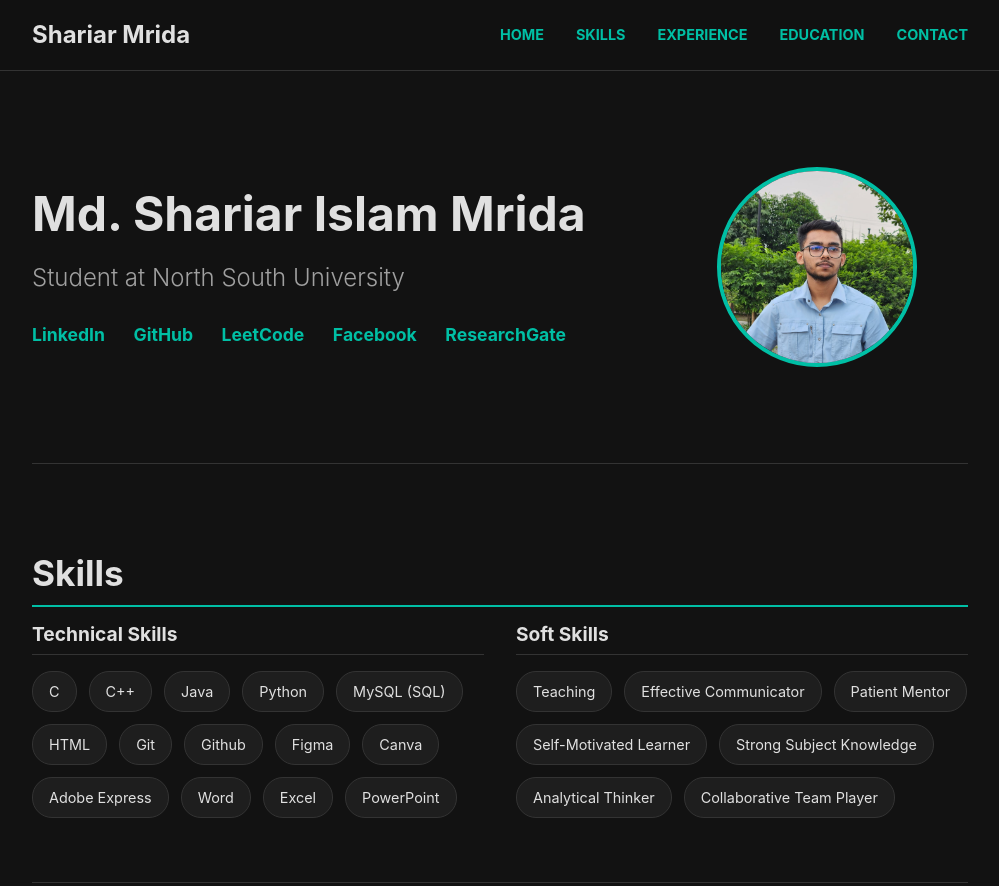
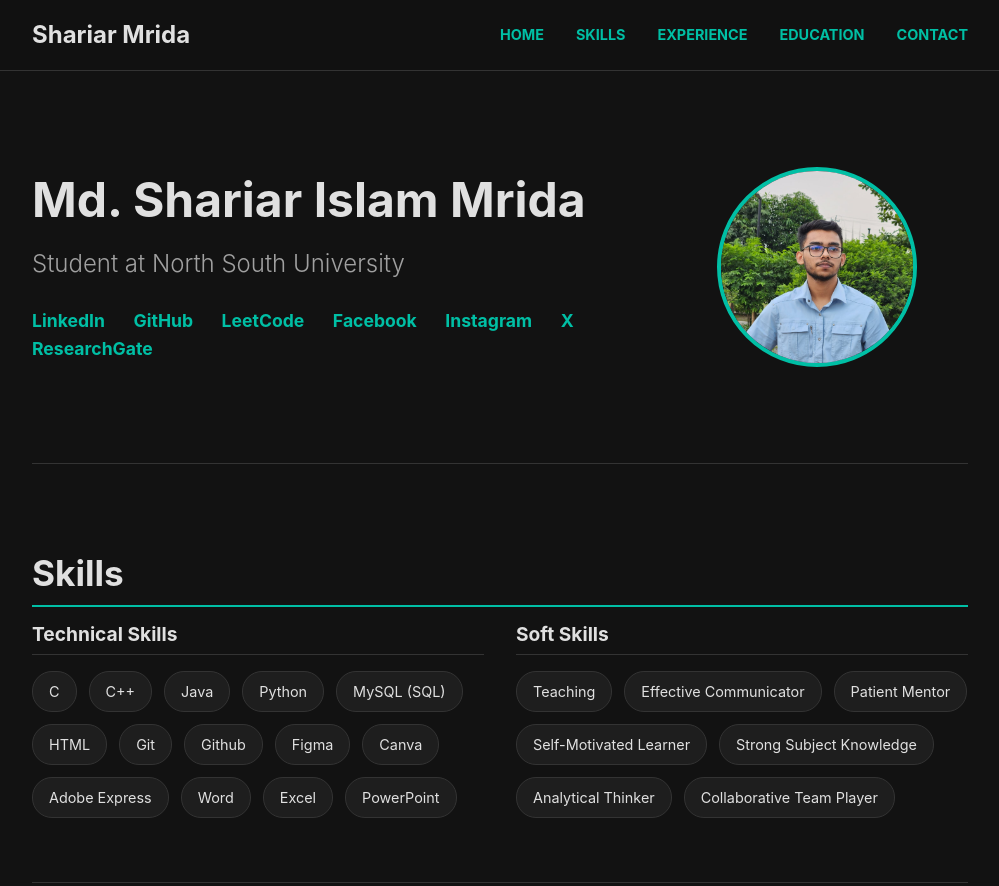
Before and after one commit to shariar-mrida/Profile, a plain HTML site: page index.html in a window 1280 px wide. Shown: the top 886 px of the page, without its empty margins (140-1139 px from the left). Drawn offline with Linux system fonts and the light colour scheme.

Commit message:
InstaAndXlinkUpdate

```diff
--- a/index.html
+++ b/index.html
@@ -366,6 +366,8 @@
                     <a href="https://github.com/shariar-mrida" target="_blank">GitHub</a>
                     <a href="https://leetcode.com/u/ShariarMrida" target="_blank">LeetCode</a>
                     <a href="https://www.facebook.com/shariar.mrida" target="_blank">Facebook</a>
+                    <a href="https://www.instagram.com/shariar.mrida?igsh=MTc3YnAwaTBkbXp4ag==" target="_blank">Instagram</a>
+                    <a href="https://x.com/Shariar_Mrida?t=xnHFLkSDeMXEFhHyd4y8Fg&s=09" target="_blank">X</a>
                     <a href="https://www.researchgate.net/profile/Md-Shariar-Mrida" target="_blank">ResearchGate</a>
                 </div>
             </div>
```
